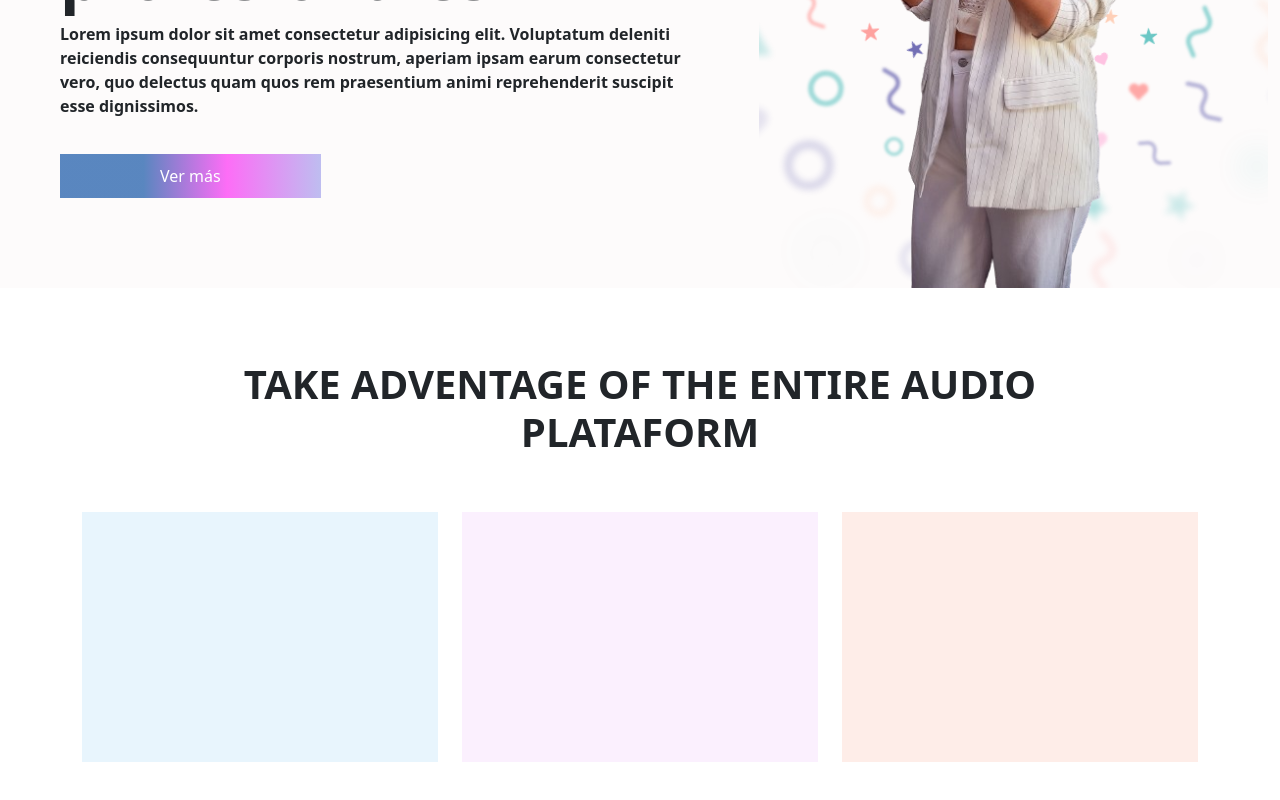
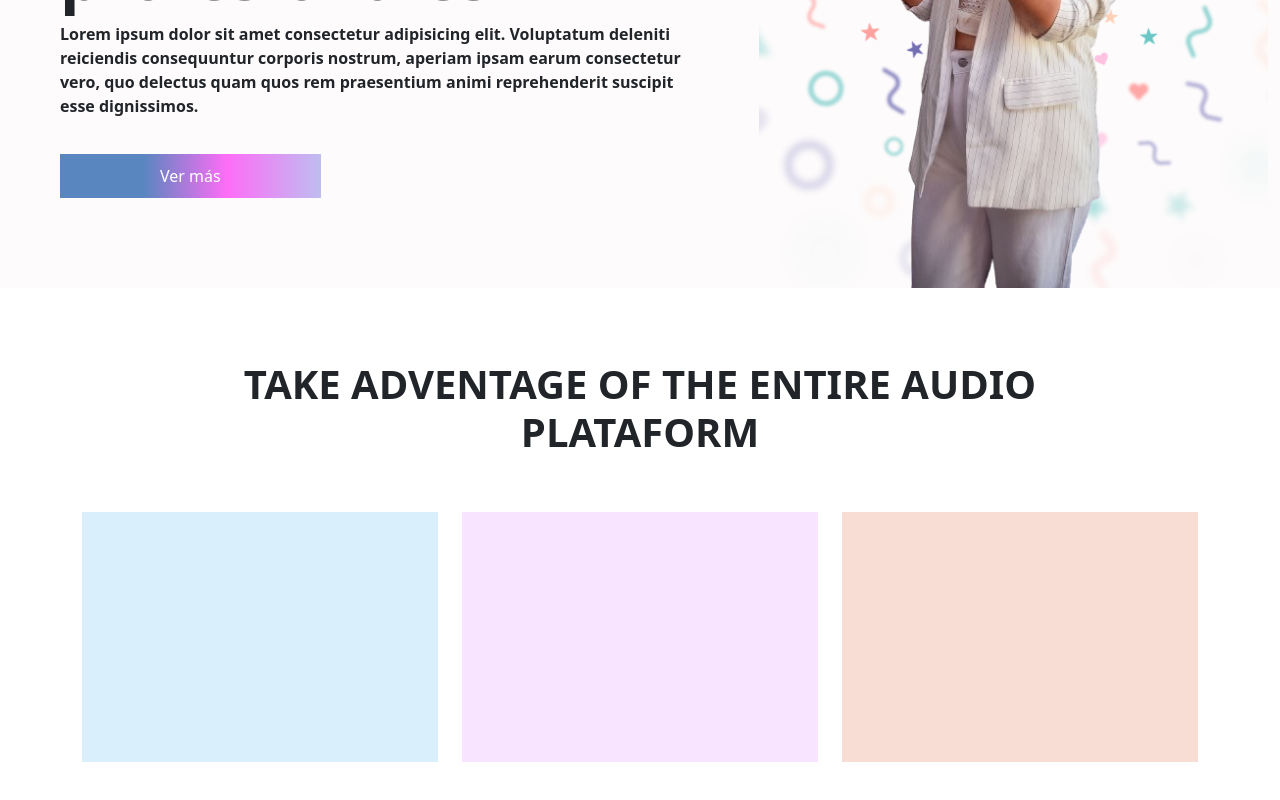
Before and after one commit to javieruncos/vaniLanding, a React (Vite) app: page / in a window 1280 px wide. Shown: the part 312-1112 px from the top of the page. Built offline with nearby package versions, Linux system fonts and the light colour scheme.

Commit message:
colore card servicios actualizados

```diff
--- a/src/assets/style/home/Servicios.css
+++ b/src/assets/style/home/Servicios.css
@@ -5,15 +5,15 @@
 .servicios-card1{
     height: 250px;
     width: 100%;
-    background-color: #e8f5fd;
+    background-color: #daeffc;
 }
 .servicios-card2{
     height: 250px;
     width: 100%;
-    background-color: #fbf0fe;
+    background-color: #f9e4ff;
 }
 .servicios-card3{
     height: 250px;
     width: 100%;
-    background-color: #feede8;
+    background-color: #f8ddd5;
 }
```
